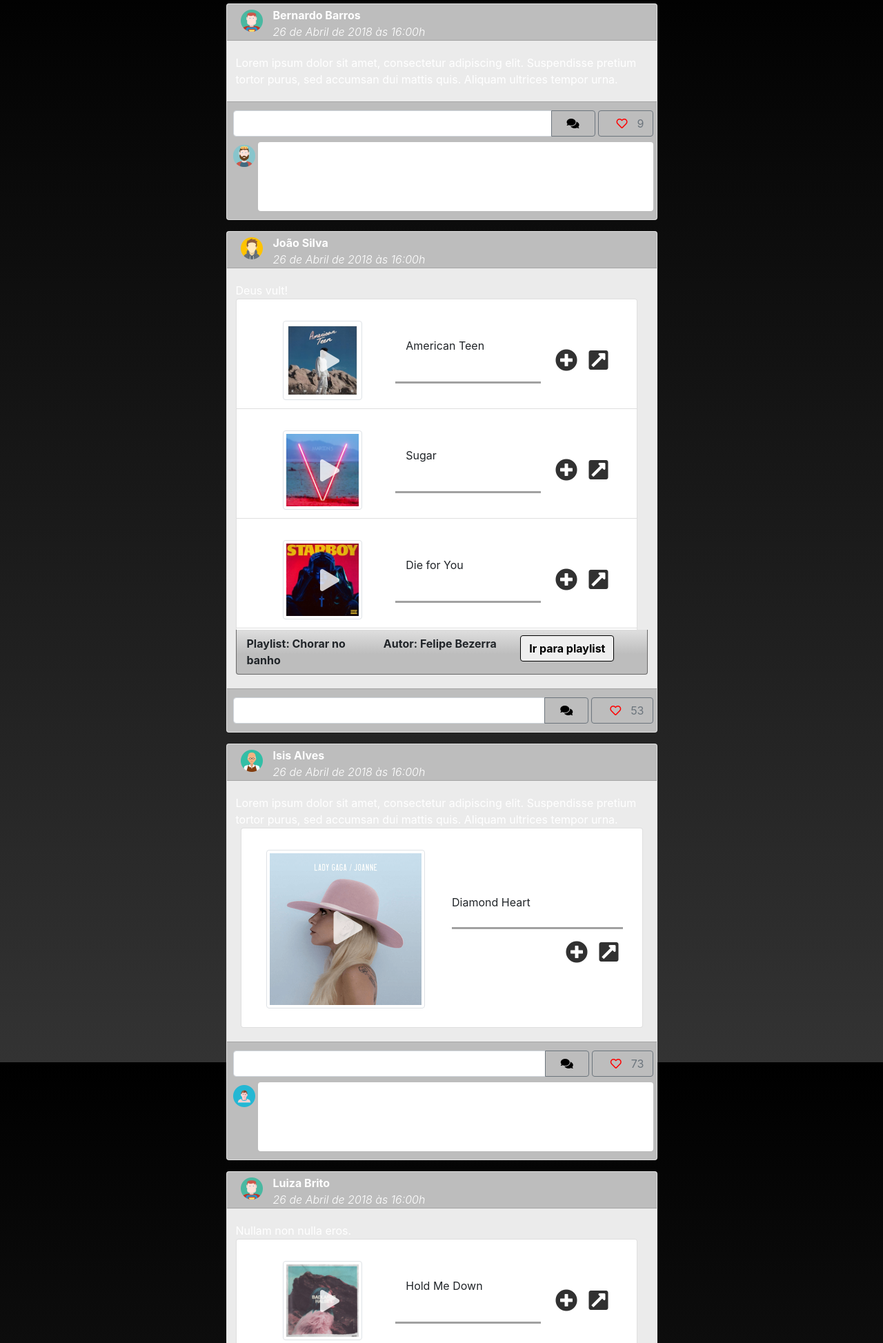
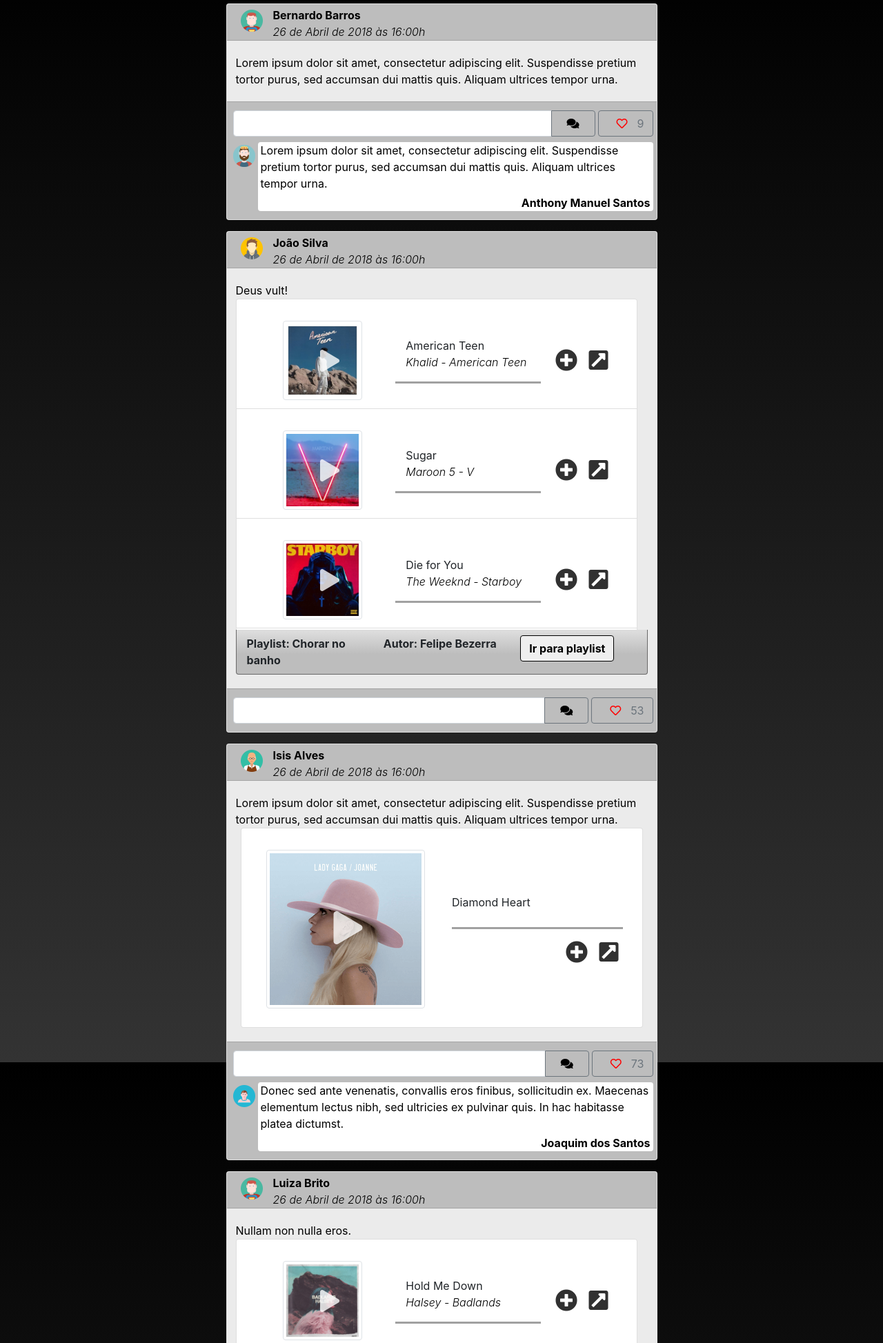
Before and after one commit to guilherme1guy/IHC20182, a Django app: page /dashboard/ in a window 1280 px wide. Shown: the part 55-2002 px from the top of the page at 69% size. Run offline with Django 3.2, Linux system fonts and the light colour scheme; grey boxes labelled with a size stand in for pictures from a placeholder-image service; some libraries are stand-ins or nearby versions.

Commit message:
Fixing wrong text color

```diff
--- a/dashboard/static/dashboard/css/feed.css
+++ b/dashboard/static/dashboard/css/feed.css
@@ -119,3 +119,8 @@
 .comment-box{
     background-color: white;
 }
+
+.black-text{
+    color: black !important;
+
+}
--- a/dashboard/templates/dashboard/content_footer.html
+++ b/dashboard/templates/dashboard/content_footer.html
@@ -25,14 +25,14 @@
             <div class="row comment-box rounded">
 
                 <div class="col mx-1">
-                    <p class="row my-0"> {{ comment.text }} </p>
+                    <p class="row my-0 black-text"> {{ comment.text }} </p>
                 </div>
 
                 <div class="w-100" ></div>
 
                 <div class="col"></div>
                 <div class="col-auto mx-1 pt-1">
-                    <p class="font-weight-bold row my-0"> {{ comment.author }} </p>
+                    <p class="font-weight-bold row my-0 black-text"> {{ comment.author }} </p>
                 </div>
 
             </div>
--- a/dashboard/templates/dashboard/content_piece.html
+++ b/dashboard/templates/dashboard/content_piece.html
@@ -6,8 +6,8 @@
         <img src="{{ content_piece.author_img }}" class="img-circle small-profile-img">
       </div>
       <div class="col">
-        <p class="font-weight-bold row my-0"> {{ content_piece.author }} </p>
-        <p class="font-weight-light font-italic row my-0">{{ content_piece.date_time }}</p>
+        <p class="black-text font-weight-bold row my-0"> {{ content_piece.author }} </p>
+        <p class="black-text font-weight-light font-italic row my-0">{{ content_piece.date_time }}</p>
       </div>
     </div>
 
@@ -16,7 +16,7 @@
   <div class="card-body content-card-body">
 
     <div class="row px-2">
-    <p class="card-text">{{ content_piece.menssage }}</p>
+    <p class="black-text card-text">{{ content_piece.menssage }}</p>
     </div>
 
     {% if content_piece.content_type is view.CONTENT_PLAYLIST %}
--- a/dashboard/templates/dashboard/playlist_content.html
+++ b/dashboard/templates/dashboard/playlist_content.html
@@ -19,7 +19,7 @@
 
                     <div class="col album-info border-bottom">
                         {{music_playlist.music_name}}
-                        <p class="font-weight-light font-italic">
+                        <p class="black-text font-weight-light font-italic">
                             {{music_playlist.music_author}} - {{music_playlist.music_album}}
                         </p>
                     </div>
```
